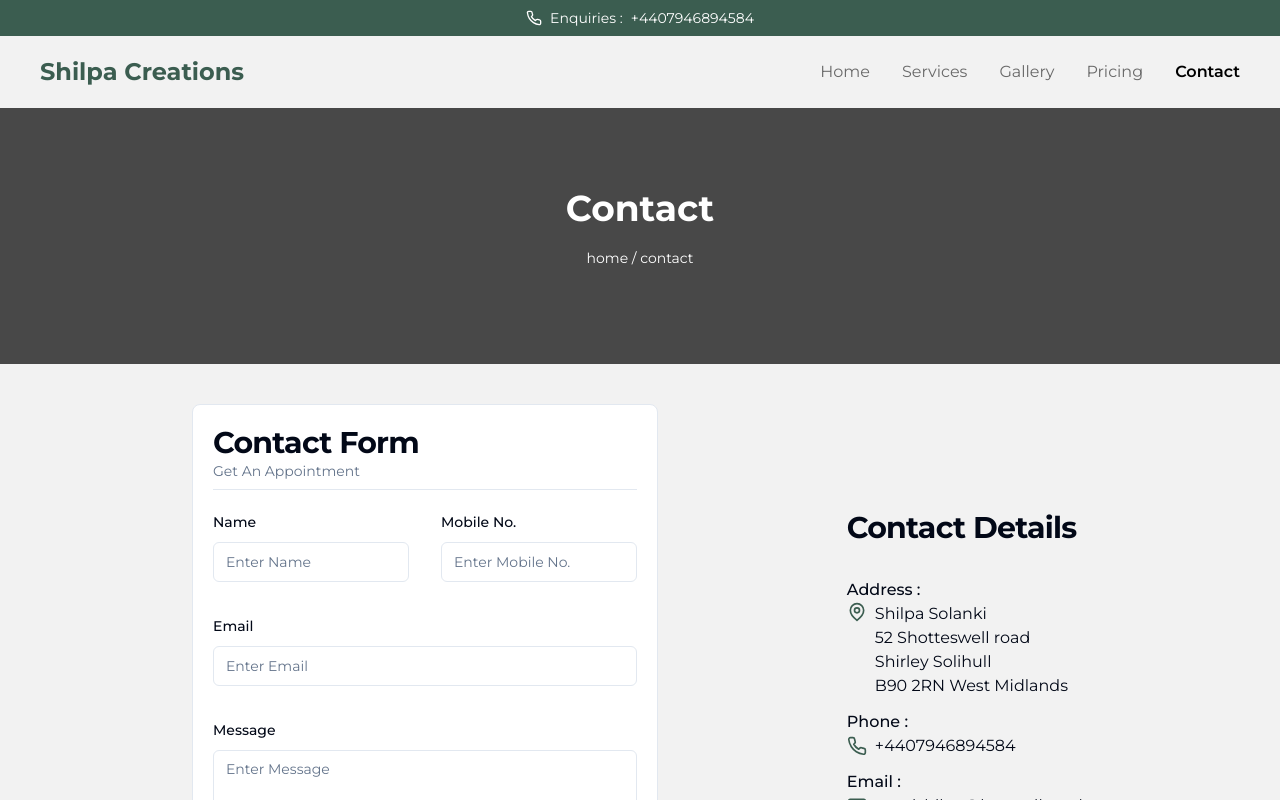
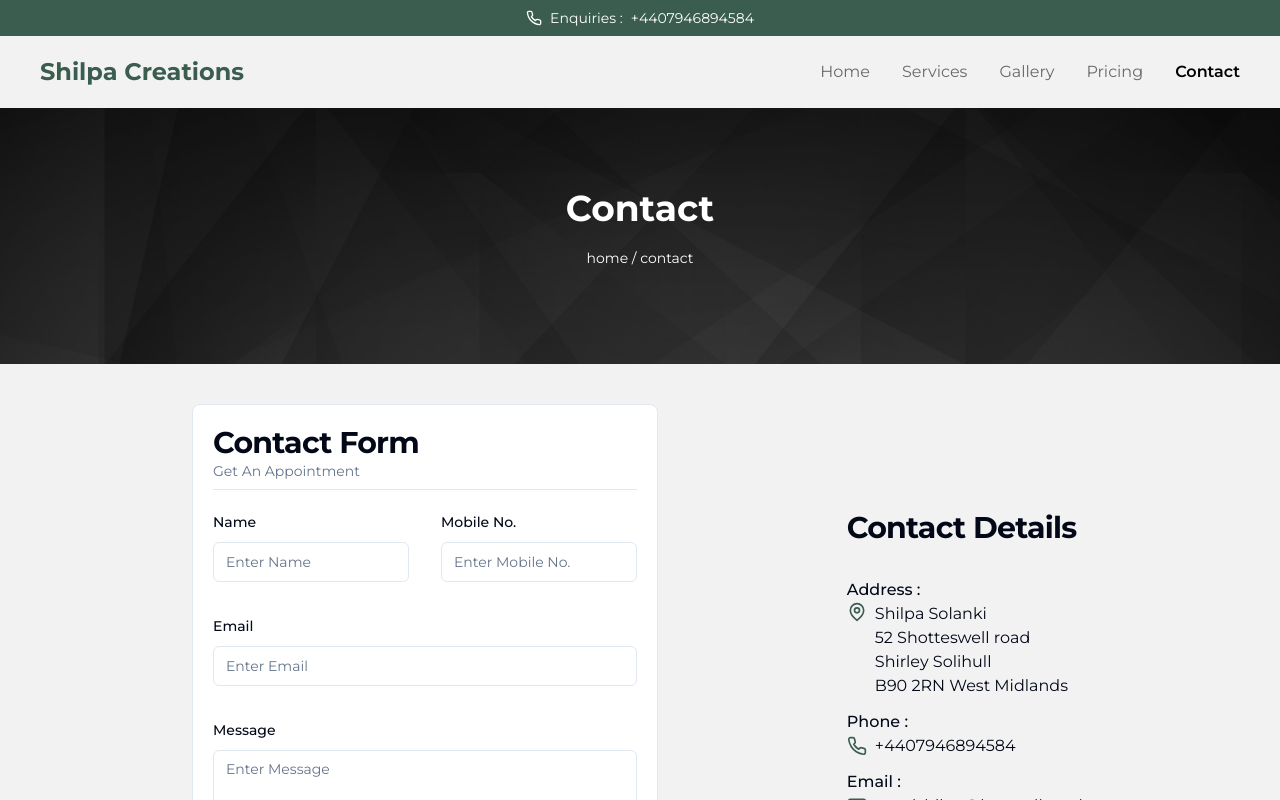
Before and after one commit to ShethSamarth/shilpa-creations, a Next.js app: page /contact in a window 1280 px wide. Shown: the top 800 px of the page. Built offline with nearby package versions, Linux system fonts and the light colour scheme.

Commit message:
changed banner

```diff
--- a/app/globals.css
+++ b/app/globals.css
@@ -9,7 +9,7 @@ body,
 }
 
 .bg-img {
-  /* background-image: url("/banner.jpg"); */
+  background-image: url("/banner.jpg");
   background-position: center;
   background-attachment: fixed;
   background-size: cover;
@@ -17,7 +17,7 @@ body,
 
 .bg-img::before {
   content: "";
-  background: rgba(0, 0, 0, 0.7);
+  /* background: rgba(0, 0, 0, 0.7); */
   position: absolute;
   width: 100%;
   height: 100%;
```
Also changed, not shown: public/banner.jpg.
